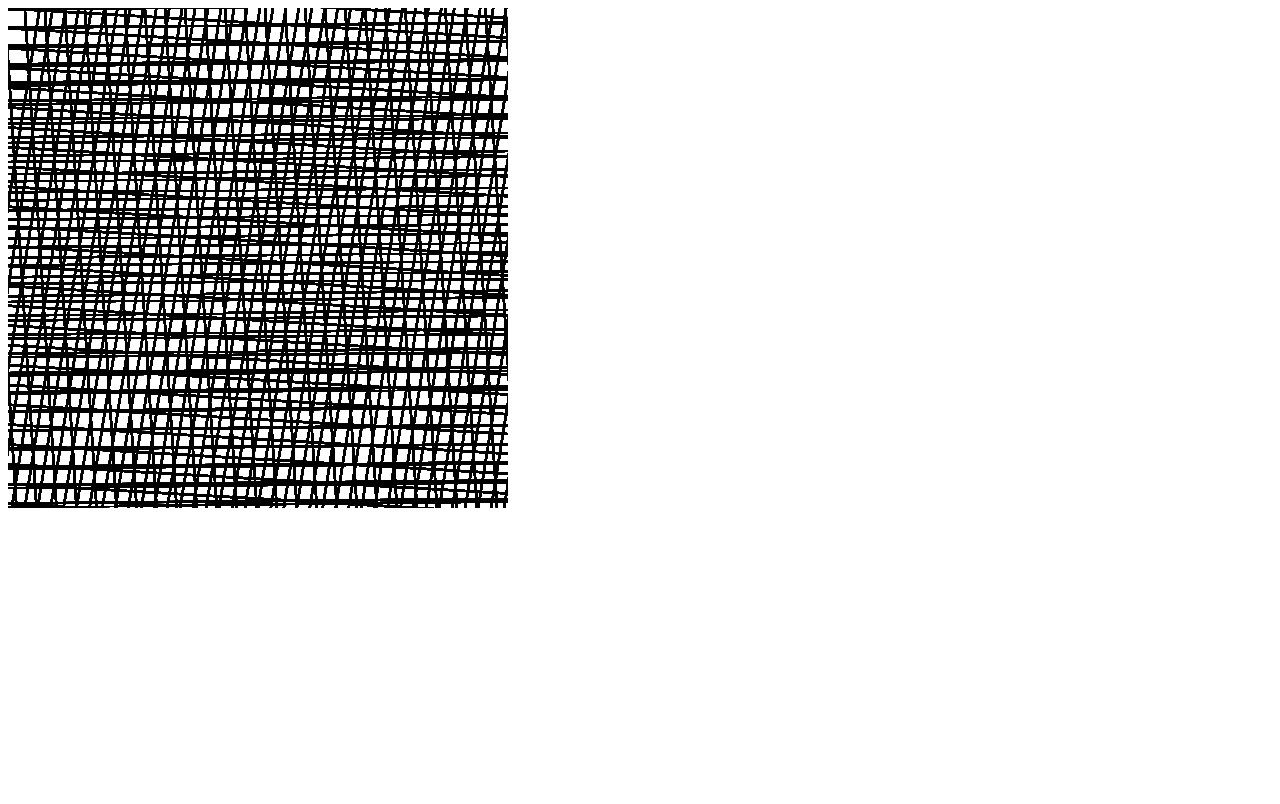
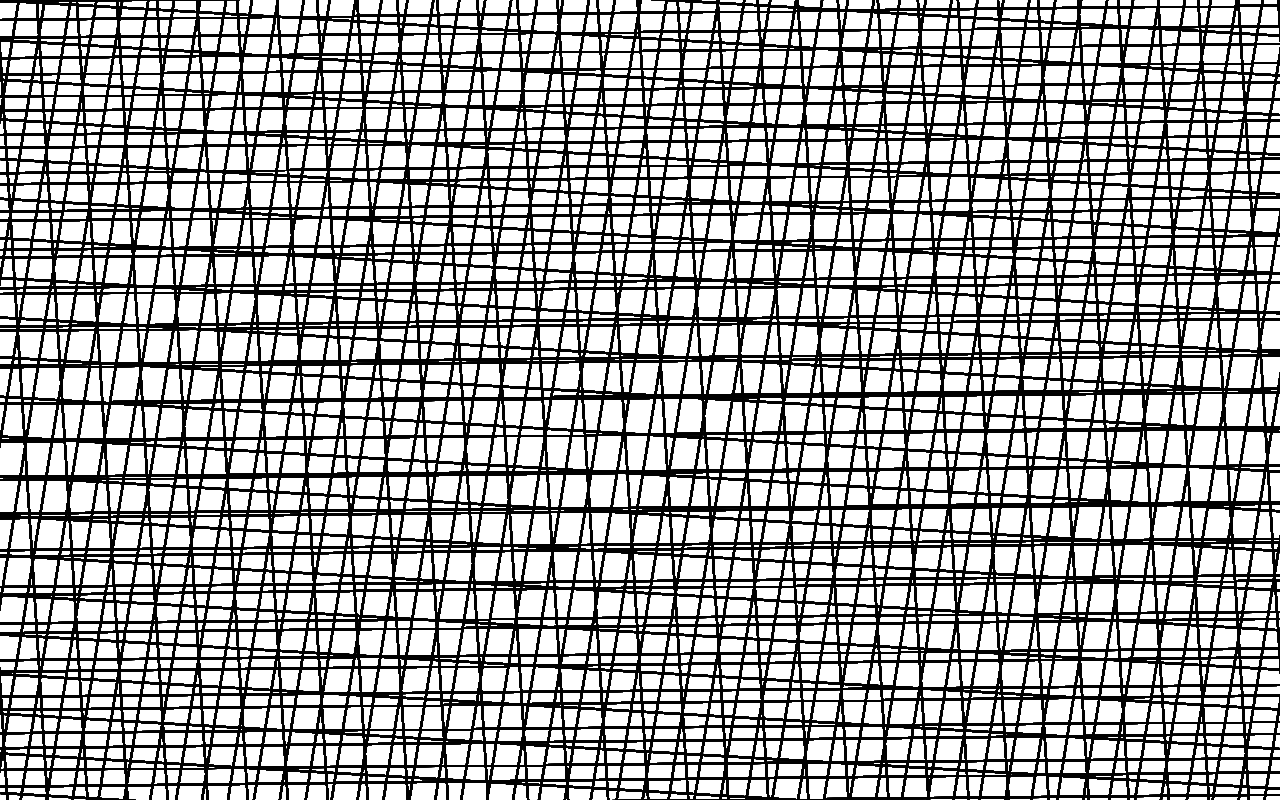
Before and after one commit to Wojonatior/morie, a plain HTML site: page index.html in a window 1280 px wide. Drawn offline with Linux system fonts and the light colour scheme.

Commit message:
max the size of canvas to the window size, and remove the margin from the body

```diff
--- a/index.html
+++ b/index.html
@@ -4,7 +4,7 @@
   <title>Moiré</title>
   <meta charset="utf-8"/>
 </head>
-  <body>
+  <body style="margin: 0px">
     <canvas id="canvas"></canvas>
     <script src="index.js"></script>
   </body>
--- a/index.js
+++ b/index.js
@@ -1,18 +1,17 @@
 var canvas = document.querySelector('canvas');
 var context = canvas.getContext('2d');
 
-//const size = window.innerWidth / 3;
-const size = 500;
+//const size = window.innerWidth / 2;
 const dpr = window.devicePixelRatio;
-const STEP = 20;
+const STEP = 40;
 
-canvas.width = size * dpr;
-canvas.height = size * dpr;
-//context.scale(dpr, dpr);
+canvas.width = window.innerWidth * dpr;
+canvas.height = window.innerHeight * dpr;
+context.scale(dpr, dpr);
 
 context.lineCap = 'square';
 context.lineWidth = 2;
-const MAX_DISTANCE = Math.sqrt((size * size) + (size * size));
+const MAX_DISTANCE = Math.sqrt((window.innerWidth * window.innerWidth) + (window.innerHeight * window.innerHeight));
 
 // Angle is measured from the x axis clockwise
 
```
